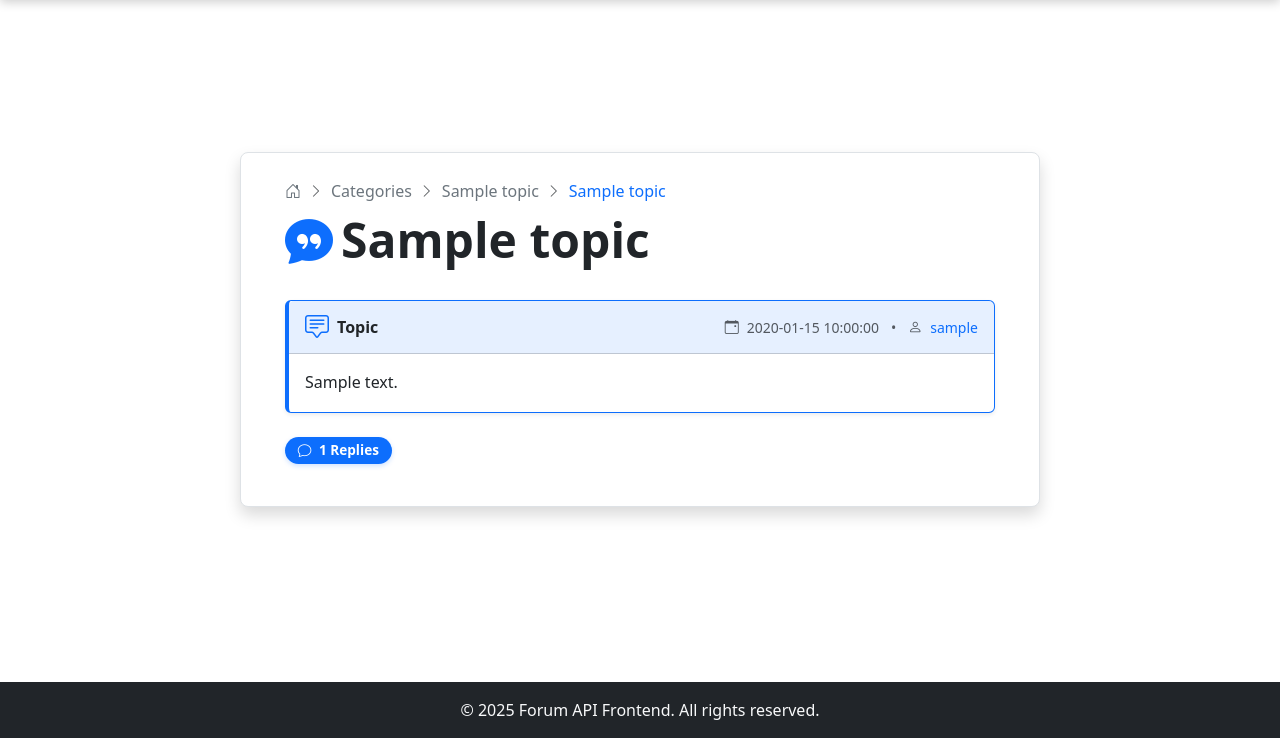
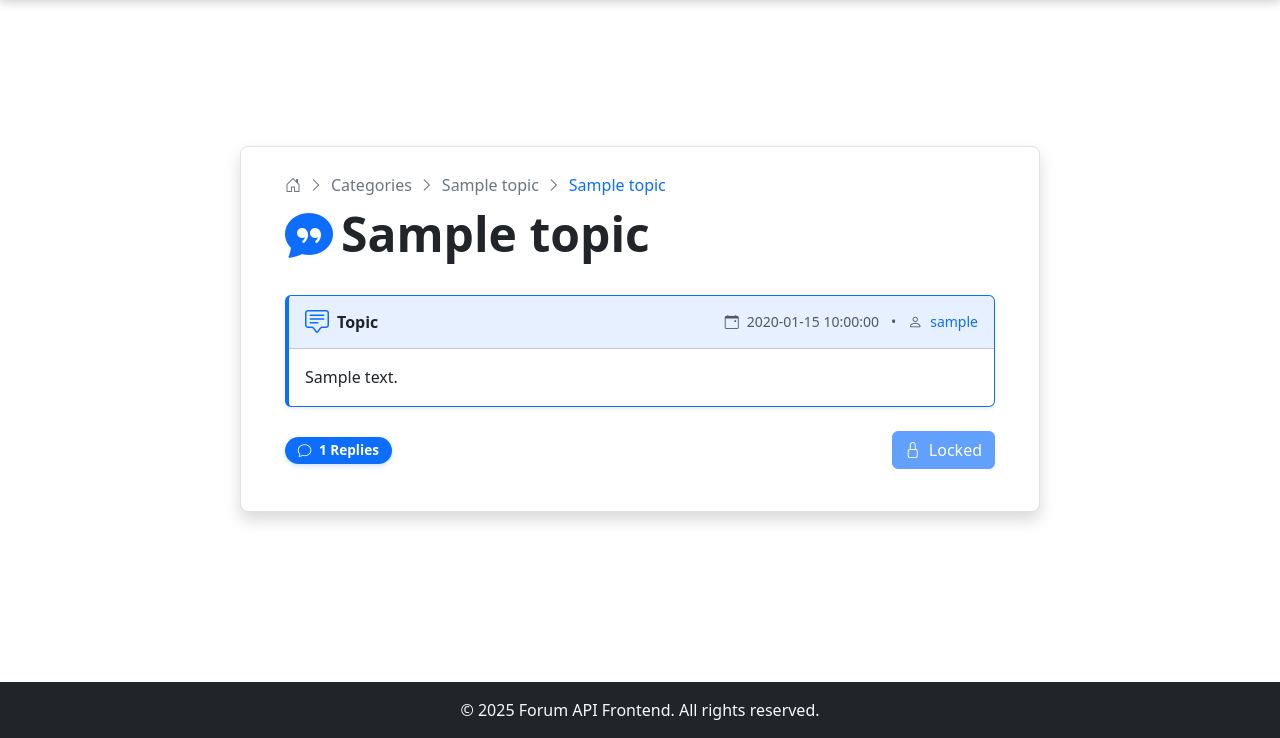
Before and after one commit to fcgith/forum_api_front_end, a FastAPI app: template templates/topic.html in a window 1280 px wide. Shown: the part 62-800 px from the top of the page. Run offline with FastAPI, Linux system fonts and the light colour scheme; the template is opened without the code that fills it: most values are stand-ins (such as "Sample title", 1, 10 or a date in 2020); parts of the project's set-up code (start-up, migrations or seed data) failed here and were passed over.

Commit message:
locked topic

```diff
--- a/templates/topic.html
+++ b/templates/topic.html
@@ -52,9 +52,13 @@
                         <i class="bi bi-chat me-1"></i> {{ topic.replies_count | default(0) }} Replies
                     </span>
                 </div>
-                {% if is_authenticated and can_reply %}
+                {% if is_authenticated and can_reply and topic.locked == 1 %}
                 <a href="/topics/{{ topic.id }}/reply" class="btn btn-primary action-btn">
                     <i class="bi bi-reply me-1"></i> Reply
+                </a>
+                {% else %}
+                <a href="#" class="btn btn-primary disabled" tabindex="-1" aria-disabled="true">
+                    <i class="bi bi-lock me-1"></i> Locked
                 </a>
                 {% endif %}
             </div>
```
